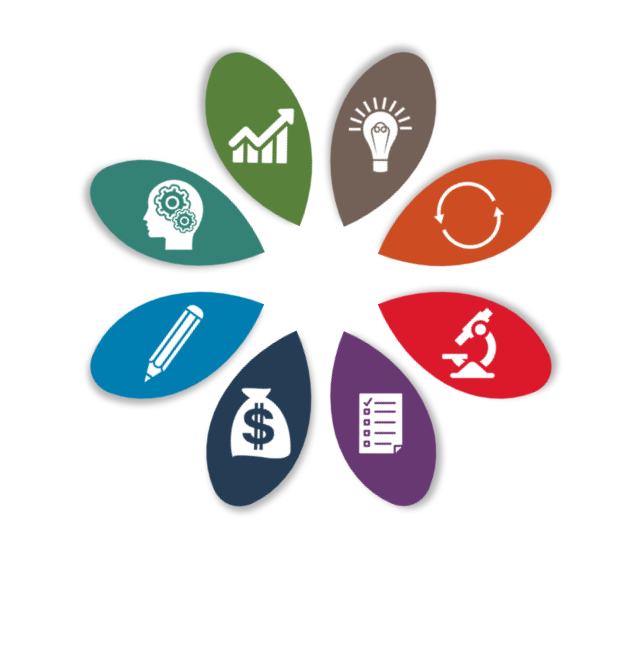
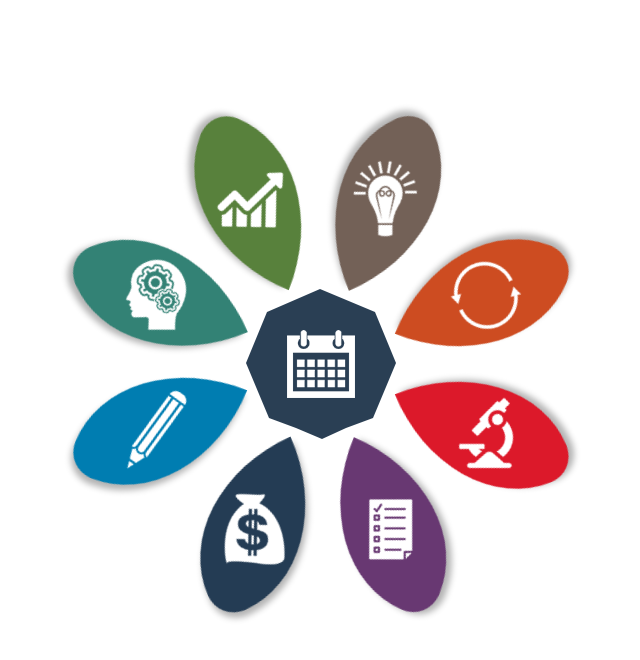
Before and after one commit to contreau/ctsi-virtual-organizer, a website built with Parcel: page src/index.html in a window 1280 px wide. Shown: the whole page, without its empty margins (319-959 px from the left). Built offline with nearby package versions, Linux system fonts and the light colour scheme.

Commit message:
updated html + scss

```diff
--- a/src/index.html
+++ b/src/index.html
@@ -14,8 +14,13 @@
   </head>
   <body>
     <p style="color: transparent">520w x 450h</p>
-    <div class="center" style="display: grid; place-items: center">
-      <div class="container">
+    <div class="vo_container">
+      <a href="https://ctsicn.org/events" target="#">
+        <div class="centerpiece" aria-label="hyperlink to the Events subpage">
+          <img src="../img/calendar-wh.png" alt="calendar" id="calendar" />
+          <!-- <img src="../img/octagon.png" alt="octagon" /> -->
+        </div>
+      </a>
       <a
         href="https://ctsicn.org/virtual-organizer/research-question"
         target="#"
@@ -108,6 +113,5 @@
         </div>
       </a>
     </div>
-    </div>
   </body>
 </html>
--- a/src/scss/main.scss
+++ b/src/scss/main.scss
@@ -81,6 +81,31 @@ p#greenLabel {
 
 // icon properties
 
+a {
+  text-decoration: none;
+}
+
+.centerpiece {
+  position: relative;
+  background-image: url("../../img/octagon.png");
+  background-repeat: no-repeat;
+  background-position: center;
+  width: 150px;
+  height: 150px;
+  display: grid;
+  place-items: center;
+  animation: fade linear 0.3s 0.6s forwards;
+  opacity: 0;
+}
+
+img#calendar {
+  width: 68px;
+  height: auto;
+  // position: absolute;
+  // top: 25%;
+  // right: 26%;
+}
+
 img#lightbulb {
   transform: rotate(203deg);
   width: auto;
@@ -128,10 +153,15 @@ img#linechart {
   height: auto;
   transform: rotate(-111deg);
 }
-.container {
+.vo_container {
+  margin: 0 auto;
+  margin-top: 6rem;
   position: relative;
   width: $c_width;
   height: $c_height;
+  display: flex;
+  align-items: center;
+  justify-content: center;
   // border: solid black;
 }
 
@@ -141,6 +171,7 @@ img#linechart {
   height: $tear_height;
   width: $tear_width;
   border-radius: 100% 0% 80% 20% / 80% 0% 100% 20%;
+  // border-radius: 50% 50% 100% 0% / 100% 100% 0% 0%;
   transition-duration: 0.4s;
   box-shadow: rgba(0, 0, 0, 0.3) 0px 6px 6px 0px;
   display: grid;
@@ -168,9 +199,13 @@ $red: #dc192a;
 #grey {
   background-color: $grey;
   transform: rotate(157deg);
-  right: 130px;
-  top: 11px;
-  animation: fade linear 0.3s 0.6s forwards;
+  // right: 130px;
+  // top: 11px;
+  // right: 127px;
+  // top: -2px;
+  right: 125px;
+  top: -10px;
+  animation: fade linear 0.3s 0.9s forwards;
   &:hover {
     background-color: #736157ee;
   }
@@ -178,10 +213,14 @@ $red: #dc192a;
 
 #orange {
   background-color: $orange;
-  right: 41.6px;
-  top: 91px;
+  // right: 41.6px;
+  // top: 91px;
+  // right: 35px;
+  // top: 88px;
+  right: 25px;
+  top: 86px;
   transform: rotate(-158deg);
-  animation: fade linear 0.3s 0.9s forwards;
+  animation: fade linear 0.3s 1.2s forwards;
   &:hover {
     background-color: #cd4c21ee;
   }
@@ -189,10 +228,14 @@ $red: #dc192a;
 
 #red {
   background-color: $red;
-  bottom: 91px;
-  right: 41.6px;
+  // bottom: 91px;
+  // right: 41.6px;
+  // bottom: 92px;
+  // right: 36px;
+  bottom: 86px;
+  right: 25px;
   transform: rotate(-112deg);
-  animation: fade linear 0.3s 1.2s forwards;
+  animation: fade linear 0.3s 1.5s forwards;
   &:hover {
     background-color: #dc192aee;
   }
@@ -200,10 +243,14 @@ $red: #dc192a;
 
 #purple {
   background-color: $purple;
-  right: 130px;
-  bottom: 11px;
+  // right: 130px;
+  // bottom: 11px;
+  // right: 125px;
+  // bottom: 2px;
+  right: 120px;
+  bottom: -10px;
   transform: rotate(-67deg);
-  animation: fade linear 0.3s 1.5s forwards;
+  animation: fade linear 0.3s 1.8s forwards;
   &:hover {
     background-color: #683872ee;
   }
@@ -211,10 +258,14 @@ $red: #dc192a;
 
 #navy {
   background-color: $navy;
-  left: 130px;
-  bottom: 11px;
+  // left: 130px;
+  // bottom: 11px;
+  // left: 127px;
+  // bottom: 2px;
+  left: 124px;
+  bottom: -10px;
   transform: rotate(336deg);
-  animation: fade linear 0.3s 1.8s forwards;
+  animation: fade linear 0.3s 2.1s forwards;
   &:hover {
     background-color: #243c54ee;
   }
@@ -222,10 +273,14 @@ $red: #dc192a;
 
 #lightblue {
   background-color: $lightblue;
-  left: 41.6px;
-  bottom: 91px;
+  // left: 41.6px;
+  // bottom: 91px;
+  // left: 36px;
+  // bottom: 93px;
+  left: 25px;
+  bottom: 90px;
   transform: rotate(22deg);
-  animation: fade linear 0.3s 2.1s forwards;
+  animation: fade linear 0.3s 2.4s forwards;
   &:hover {
     background-color: #007db1ee;
   }
@@ -233,10 +288,14 @@ $red: #dc192a;
 
 #teal {
   background-color: $teal;
-  left: 41.6px;
-  top: 91px;
+  // left: 41.6px;
+  // top: 91px;
+  // left: 35px;
+  // top: 91px;
+  left: 25px;
+  top: 86px;
   transform: rotate(67deg);
-  animation: fade linear 0.3s 2.4s forwards;
+  animation: fade linear 0.3s 2.7s forwards;
   &:hover {
     background-color: #338275ee;
   }
@@ -245,9 +304,13 @@ $red: #dc192a;
 #green {
   background-color: $green;
   transform: rotate(-248deg);
-  left: 130px;
-  top: 11px;
-  animation: fade linear 0.3s 2.7s forwards;
+  // left: 130px;
+  // top: 11px;
+  // left: 123px;
+  // top: -1px;
+  left: 119px;
+  top: -10px;
+  animation: fade linear 0.3s 3s forwards;
   &:hover {
     background-color: #58813cee;
   }
@@ -256,39 +319,43 @@ $red: #dc192a;
 // enables hover animation only for this viewport
 @media (min-width: 769px) {
   #grey:hover {
-    @include shift(right, top, 125px, -2px);
+    @include shift(right, top, 122px, -20px);
   }
   #orange:hover {
-    @include shift(right, top, 30px, 86px);
+    @include shift(right, top, 15px, 83px);
   }
   #red:hover {
-    @include shift(right, bottom, 30px, 86px);
+    @include shift(right, bottom, 15px, 82px);
   }
   #purple:hover {
-    @include shift(right, bottom, 125px, -2px);
+    @include shift(right, bottom, 117px, -20px);
   }
   #navy:hover {
-    @include shift(left, bottom, 125px, -2px);
+    @include shift(left, bottom, 117px, -20px);
   }
   #lightblue:hover {
-    @include shift(left, bottom, 30px, 86px);
+    @include shift(left, bottom, 15px, 82px);
   }
   #teal:hover {
-    @include shift(left, top, 30px, 86px);
+    @include shift(left, top, 15px, 83px);
   }
   #green:hover {
-    @include shift(left, top, 125px, -2px);
+    @include shift(left, top, 112px, -20px);
   }
 }
 
 @media (min-width: 481px) and (max-width: 674px) {
-  .container {
+  .vo_container {
     width: calc(#{$c_width} * 1.14);
     height: calc(#{$c_height} * 1.14);
   }
   .tear {
     height: calc(#{$tear_height} * 1.14);
     width: calc(#{$tear_width} * 1.14);
+  }
+
+  .centerpiece {
+    background-size: 80%;
   }
 
   // font sizing
@@ -343,6 +410,11 @@ $red: #dc192a;
     top: calc(11px * 1.14);
   }
 
+  img#calendar {
+    height: auto;
+    width: 60px;
+  }
+
   img#lightbulb {
     width: auto;
     height: calc(75px * 1.14);
@@ -385,13 +457,17 @@ $red: #dc192a;
 }
 
 @media (max-width: 480px) {
-  .container {
+  .vo_container {
     width: calc(#{$c_width} * 0.67);
     height: calc(#{$c_height} * 0.67);
   }
   .tear {
     height: calc(#{$tear_height} * 0.67);
     width: calc(#{$tear_width} * 0.67);
+  }
+
+  .centerpiece {
+    background-size: 45%;
   }
 
   // font sizing
@@ -449,6 +525,11 @@ $red: #dc192a;
     top: calc(11px * 0.67);
   }
 
+  img#calendar {
+    width: auto;
+    height: 35px;
+  }
+
   img#lightbulb {
     width: auto;
     height: calc(75px * 0.67);
```
Lines whose indentation alone changed are shown as unchanged.
